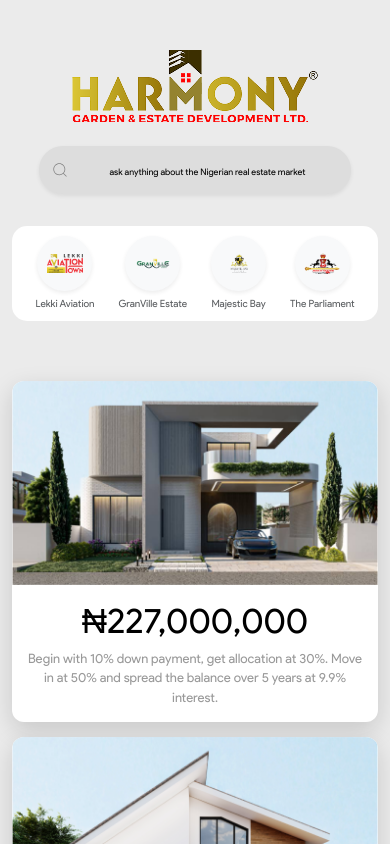
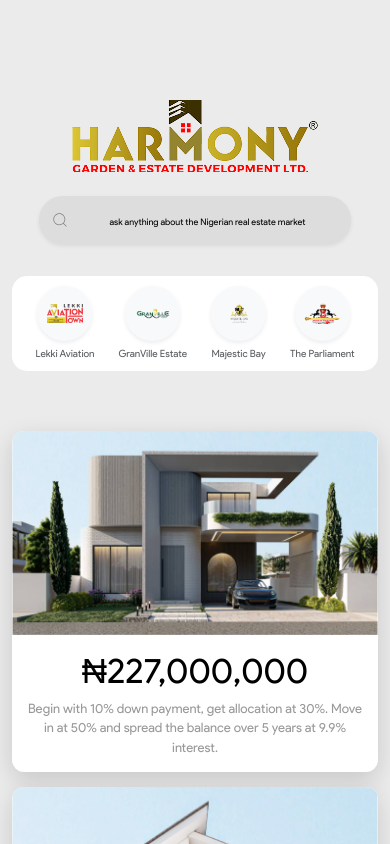
Before and after one commit to 3llack/harmonygardenai, a React (Vite) app: page / in a window 390 px wide. Shown: the top 844 px of the page. Built offline with nearby package versions, Linux system fonts and the light colour scheme.

Commit message:
mobile fix 3

```diff
--- a/src/App.css
+++ b/src/App.css
@@ -178,10 +178,6 @@
 
 /*Responsive Screens */
 @media (min-width: 360px) {
-  .nav_hero{
-    padding-top: 50px !important;
-  }
-
   .nav_hero h1{
     font-size: 18px;
   }
```
